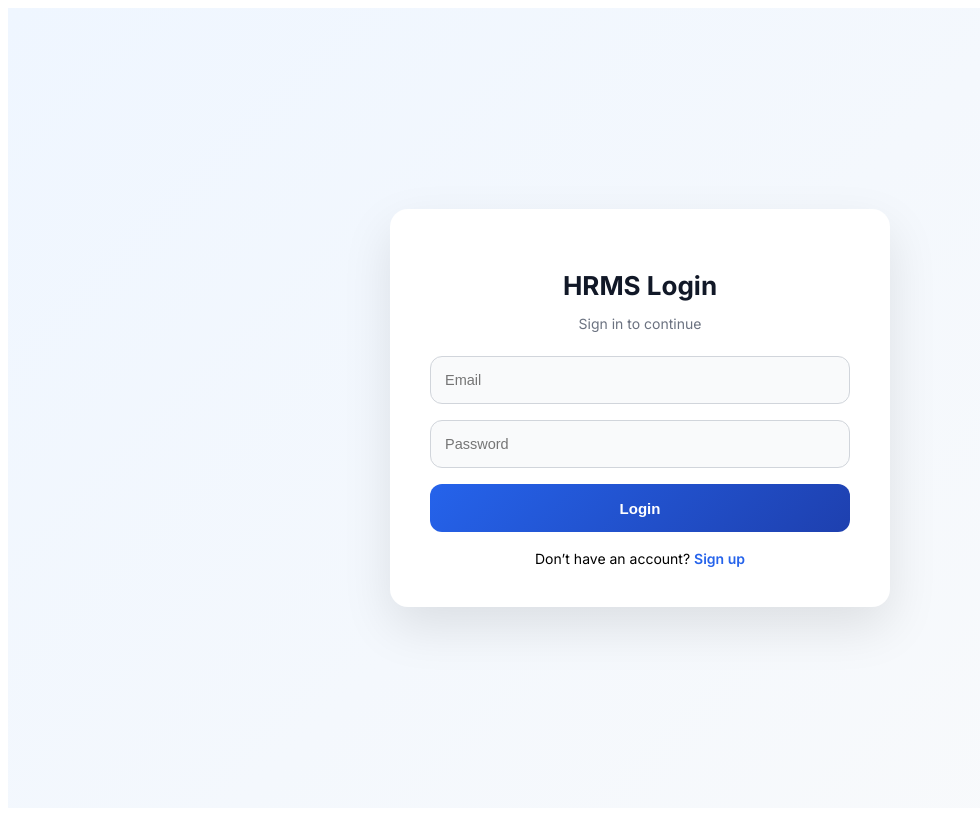
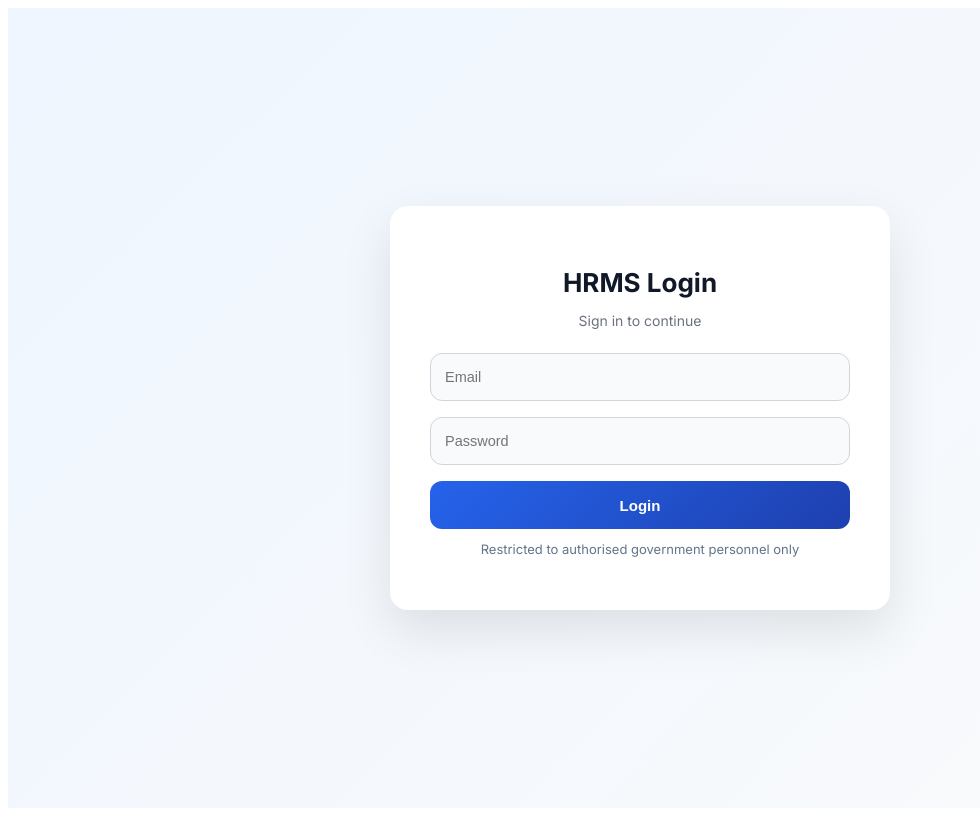
Before and after one commit to ath34-tech/hmrs-h4d, a React (Vite) app: page /login in a window 1280 px wide. Shown: the whole page, without its empty margins (0-980 px from the left). Built offline with nearby package versions, Linux system fonts and the light colour scheme.

Commit message:
Updated login page

```diff
--- a/src/pages/auth/Login.jsx
+++ b/src/pages/auth/Login.jsx
@@ -60,10 +60,9 @@ export default function Login() {
           {loading ? "Logging in..." : "Login"}
         </button>
 
-        <div className="auth-link">
-          Don’t have an account?{" "}
-          <span onClick={() => navigate("/signup")}>Sign up</span>
-        </div>
+        <p className="auth-note">
+          Restricted to authorised government personnel only
+        </p>
       </div>
     </div>
   );
--- a/src/pages/auth/auth.css
+++ b/src/pages/auth/auth.css
@@ -104,3 +104,11 @@
   font-weight: 600;
   cursor: pointer;
 }
+
+.auth-note {
+  margin-top: 12px;
+  text-align: center;
+  font-size: 13px;
+  color: #64748b;
+  font-style: bold;
+}
```
